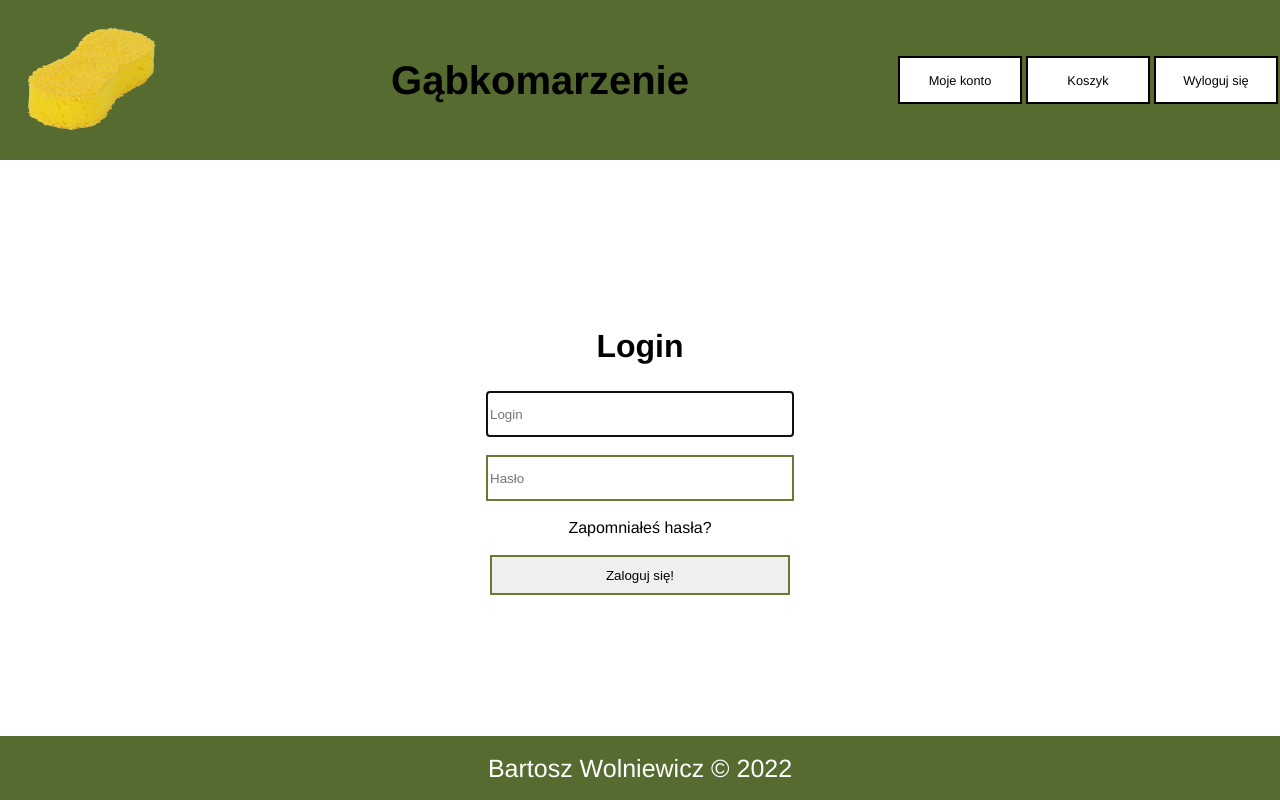
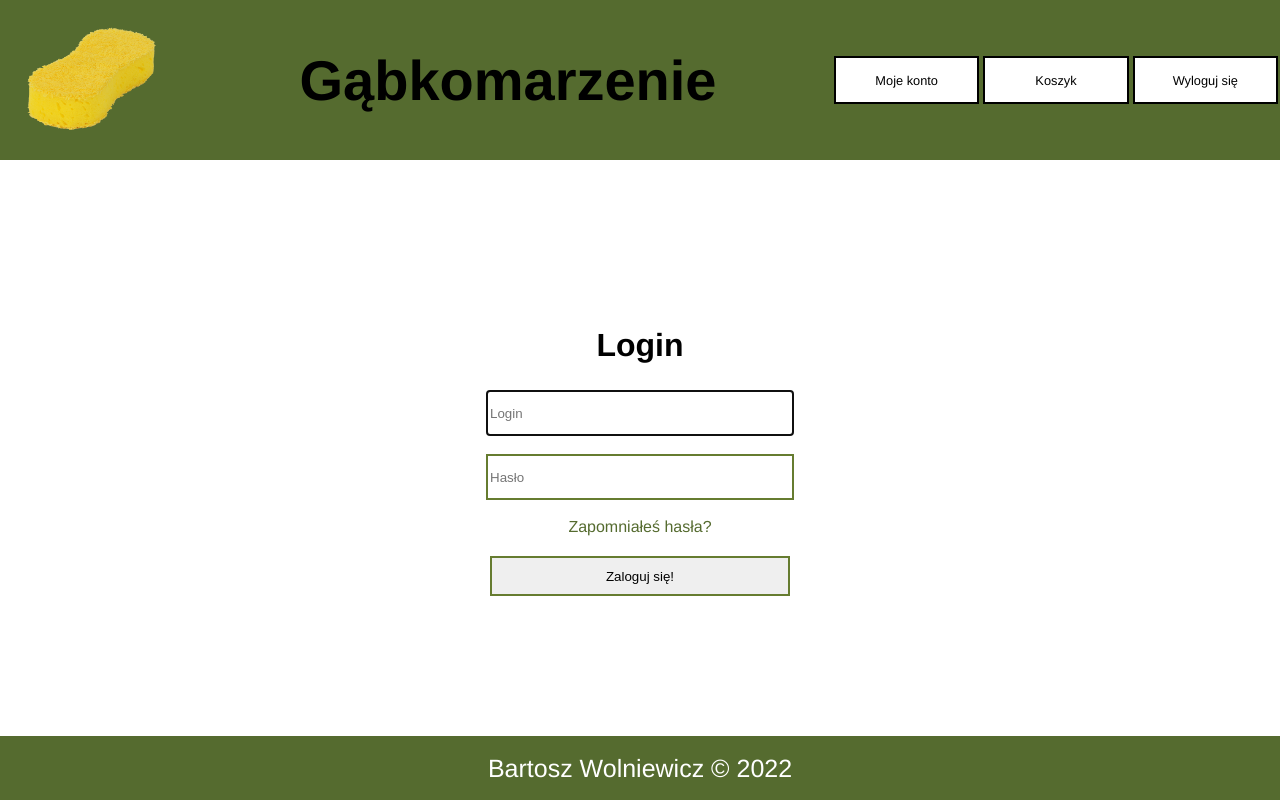
Before and after one commit to WolniewiczBartek/FirstOnlineShopPHP, a PHP site: page /index.php?action=log in a window 1280 px wide. Run offline with PHP 8.4, Linux system fonts and the light colour scheme; the visitor is signed in with stand-in values (Sample User, id 1).

Commit message:
Update styl.css

```diff
--- a/styl.css
+++ b/styl.css
@@ -7,7 +7,7 @@ a{
   color:black;
 }
 h1{
-  font-size: 5vh;
+  font-size: 7vh;
 }
 h2{
   font-size: 4vh;
@@ -78,12 +78,15 @@ header{
   border: 2px solid black;
 }
 #nazwa{
-  width: 30%;
+  width: 35%;
   height: 150px;
   display: flex;
   flex-direction: row;
   justify-content: flex-end;
   align-items: center;
+}
+#nazwa .button{
+  width: 150px;
 }
 form{
   display: flex;
@@ -91,7 +94,7 @@ form{
   align-items: center;
   flex-direction: column;
 }
-#login, #register, #verify{
+#login, #register, #verify, #email{
   background-color: white;
   height: 72vmin;
   display: flex;
@@ -99,7 +102,7 @@ form{
   align-items: center;
   flex-direction: column;
 }
-#userinfo input, #login input, #register input, #verify input{
+#userinfo input, #login input, #register input, #verify input, #email input{
   width: 300px;
   height: 40px;
   border: 2px solid #667C30;
@@ -172,6 +175,12 @@ footer{
   justify-content: center;
   align-items: center;
 }
+.zwijaj_duzy{
+  width: 50%;
+  display: flex;
+  justify-content: center;
+  align-items: center;
+}
 .produktsingle{
   display: flex;
   flex-direction: row;
@@ -218,5 +227,13 @@ a.button > div{
   align-items: center;
 }
 .szer{
-  width: 170px;
+  width: 165px;
 }
+#forgot{
+  color: darkolivegreen;
+  padding-bottom: 2px;
+}
+#forgot:hover{
+  padding-bottom: 0px;
+  border-bottom: 2px solid darkolivegreen;
+}
```
